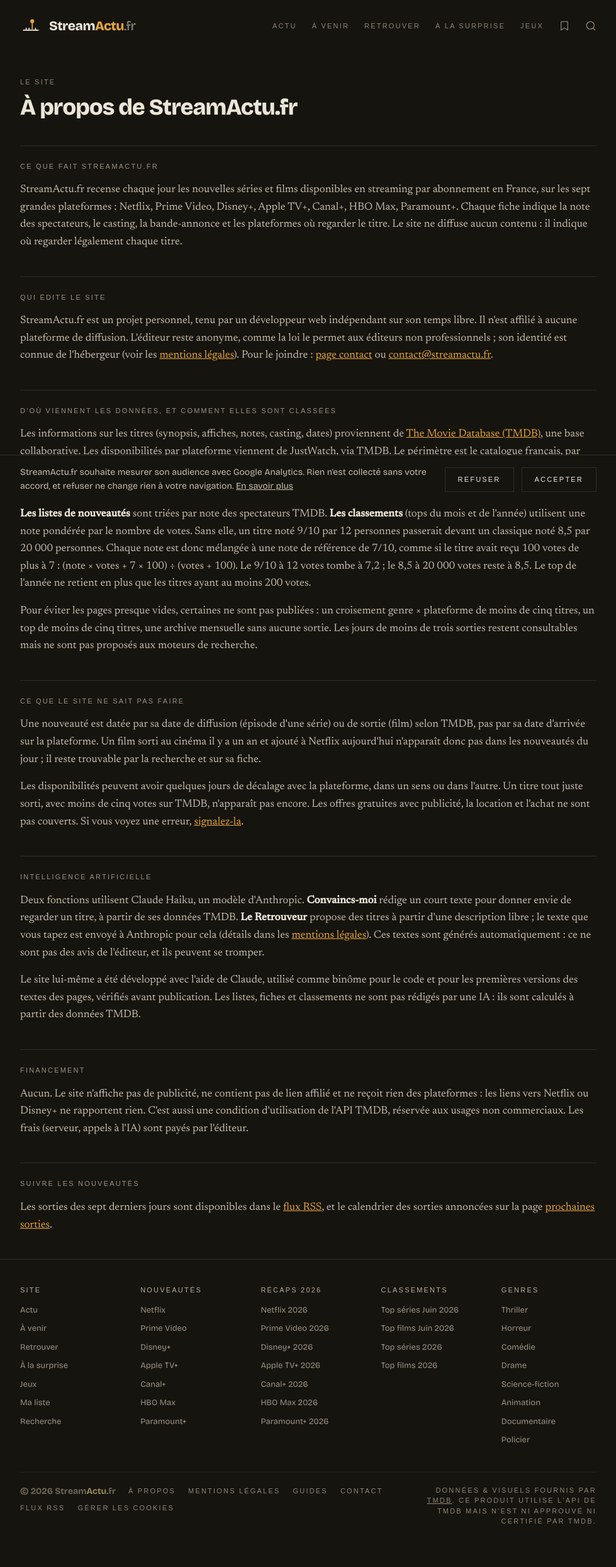
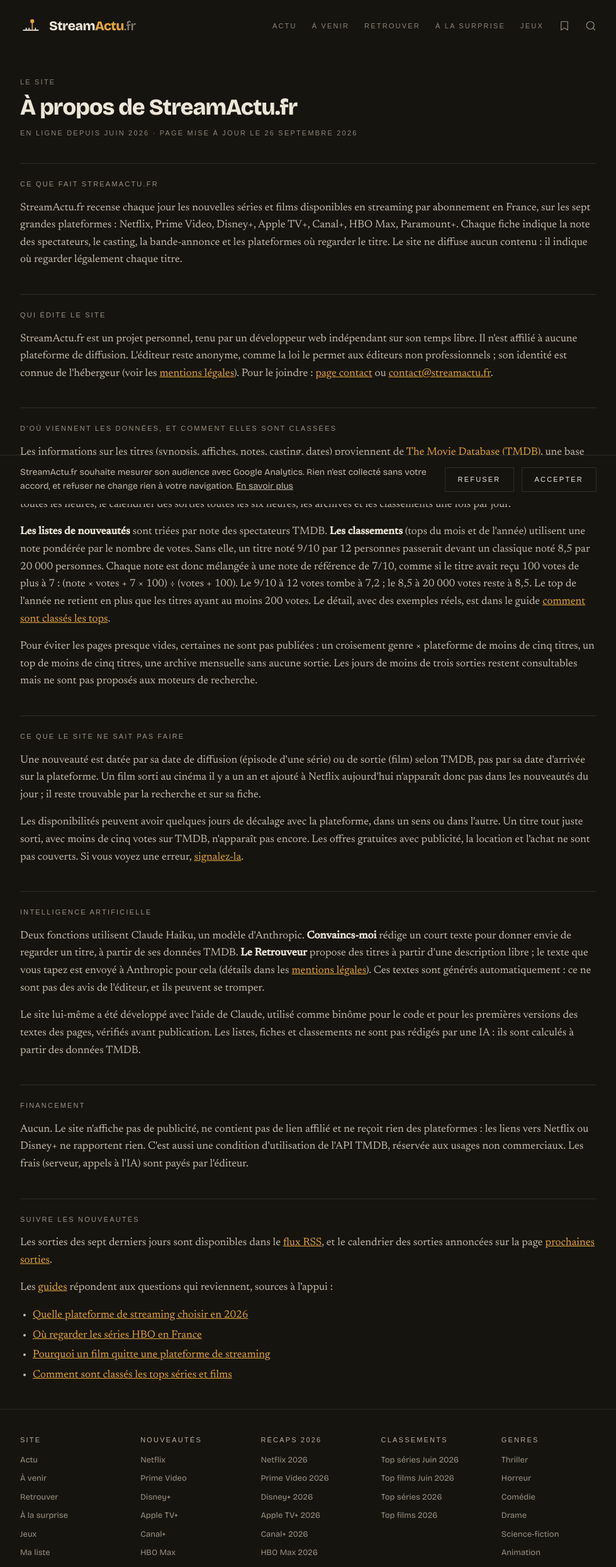
Before and after one commit to devendirect/streamactu, a Next.js app: page /a-propos in a window 1280 px wide. Shown: the top 2488 px of the page at 63% size, without its empty margins (150-1129 px from the left). Before the commit the page ends 2464 px from the top, so only its background shows below. Built offline with nearby package versions, Linux system fonts and the light colour scheme; no server answers; a web font is replaced by a local one.

Commit message:
SEO : à propos daté et relié aux guides, textes du calendrier corrigés (nouvelles séries et films, pas les épisodes), pages calendrier et films complétées

```diff
--- a/app/[slug]/[sous]/page.tsx
+++ b/app/[slug]/[sous]/page.tsx
@@ -231,6 +231,9 @@
               methodeListe(pf.nom, sous),
             ]}
             liens={[
+              ...(estSeries
+                ? []
+                : [{ href: "/guides/film-quitte-plateforme", label: "Pourquoi un film arrive ou quitte une plateforme" }]),
               { href: `/${pf.slug}/prochaines-sorties`, label: `Prochaines sorties ${pf.nom}` },
               { href: `/${pf.slug}/${new Date().getUTCFullYear()}`, label: `Récap ${pf.nom} ${new Date().getUTCFullYear()}` },
             ]}
--- a/app/a-propos/page.tsx
+++ b/app/a-propos/page.tsx
@@ -3,11 +3,17 @@
 import { PLATEFORMES } from "@/lib/plateformes";
 import { metadonnees } from "@/lib/meta";
 import { CONTACT_EMAIL, ORG_ID, SITE_URL } from "@/lib/site";
+import { formatDateFR } from "@/lib/utils";
+import { GUIDES } from "@/lib/guides";
 
 const DESCRIPTION =
   "Qui édite StreamActu.fr, d'où viennent les données, comment sont faits les classements, ce que le site ne sait pas faire et comment il est financé.";
 
 export const metadata: Metadata = metadonnees("À propos", DESCRIPTION, "/a-propos");
+
+/** Dates affichées et déclarées dans le JSON-LD : mettre à jour MIS_A_JOUR à chaque modification du texte */
+const EN_LIGNE_DEPUIS = "juin 2026";
+const MIS_A_JOUR = "2026-09-26";
 
 const styleProse = {
   fontFamily: "var(--font-newsreader), serif",
@@ -24,6 +30,7 @@
   url: `${SITE_URL}/a-propos`,
   description: DESCRIPTION,
   inLanguage: "fr-FR",
+  dateModified: MIS_A_JOUR,
   about: { "@id": ORG_ID },
   publisher: { "@id": ORG_ID },
 };
@@ -55,6 +62,9 @@
       <div>
         <p className="font-mono-label text-ink-3 mb-3">Le site</p>
         <h1 className="text-4xl font-extrabold tracking-[-0.025em]">À propos de StreamActu.fr</h1>
+        <p className="font-mono-label text-ink-3 mt-3">
+          En ligne depuis {EN_LIGNE_DEPUIS} · Page mise à jour le {formatDateFR(MIS_A_JOUR)}
+        </p>
       </div>
 
       <Section id="site" titre="Ce que fait StreamActu.fr">
@@ -107,6 +117,11 @@
           comme si le titre avait reçu 100 votes de plus à 7 : (note × votes + 7 × 100) ÷
           (votes + 100). Le 9/10 à 12 votes tombe à 7,2 ; le 8,5 à 20 000 votes reste à 8,5.
           Le top de l&apos;année ne retient en plus que les titres ayant au moins 200 votes.
+          Le détail, avec des exemples réels, est dans le guide{" "}
+          <Link href="/guides/classement-tops" className={classeLien}>
+            comment sont classés les tops
+          </Link>
+          .
         </P>
         <P>
           Pour éviter les pages presque vides, certaines ne sont pas publiées : un croisement
@@ -179,6 +194,22 @@
           </Link>
           .
         </P>
+        <P>
+          Les{" "}
+          <Link href="/guides" className={classeLien}>
+            guides
+          </Link>{" "}
+          répondent aux questions qui reviennent, sources à l&apos;appui :
+        </P>
+        <ul className={`${classeProse} list-disc pl-5 space-y-1`} style={styleProse}>
+          {GUIDES.map((g) => (
+            <li key={g.slug}>
+              <Link href={`/guides/${g.slug}`} className={classeLien}>
+                {g.titre}
+              </Link>
+            </li>
+          ))}
+        </ul>
       </Section>
     </div>
   );
--- a/app/layout.tsx
+++ b/app/layout.tsx
@@ -35,6 +35,8 @@
     "@type": "Organization",
     "@id": ORG_ID,
     name: "StreamActu.fr",
+    // Mise en ligne : juin 2026 (premier commit du dépôt le 28 juin 2026)
+    foundingDate: "2026-06",
     url: SITE_URL,
     logo: {
       "@type": "ImageObject",
--- a/app/prochaines-sorties/page.tsx
+++ b/app/prochaines-sorties/page.tsx
@@ -6,6 +6,9 @@
 import EnTeteNouveautes from "@/components/EnTeteNouveautes";
 import ListeSortiesParJour, { agregerSortiesParJour } from "@/components/ListeSortiesParJour";
 import MaillagePlateformes from "@/components/MaillagePlateformes";
+import TexteEditorial from "@/components/TexteEditorial";
+import { methodeCalendrier } from "@/lib/plateformes-contenu";
+import { syntheseCalendrier } from "@/lib/syntheses";
 
 export const revalidate = 21600;
 
@@ -59,6 +62,19 @@
 
         <ListeSortiesParJour jours={jours} />
 
+        <TexteEditorial
+          titre="Lire ce calendrier"
+          paragraphes={[
+            syntheseCalendrier(jours),
+            methodeCalendrier("les sept plateformes suivies"),
+            "Pour les séries en cours, les nouveaux épisodes arrivent chaque jour dans les nouveautés de chaque plateforme, qui restent la meilleure façon de ne rien manquer.",
+          ]}
+          liens={[
+            { href: "/", label: "Les sorties du jour" },
+            { href: "/guides/choisir-plateforme", label: "Quelle plateforme choisir" },
+          ]}
+        />
+
         <MaillagePlateformes />
       </div>
     </>
--- a/components/FaqPlateforme.tsx
+++ b/components/FaqPlateforme.tsx
@@ -70,7 +70,7 @@
 
   entrees.push({
     question: `Quand sortent les prochains films et séries sur ${nom} ?`,
-    reponse: `Le calendrier des sorties ${nom} annoncées en France est mis à jour chaque jour, épisode par épisode, sur la page des prochaines sorties.`,
+    reponse: `Le calendrier des sorties ${nom} annoncées en France (nouvelles séries et films) est actualisé plusieurs fois par jour sur la page des prochaines sorties. Les nouveaux épisodes des séries déjà lancées apparaissent, eux, dans les nouveautés du jour de leur sortie.`,
     lien: { href: `/${plateforme.slug}/prochaines-sorties`, label: `Prochaines sorties ${nom}` },
   });
 
--- a/lib/guides/choisir-plateforme.ts
+++ b/lib/guides/choisir-plateforme.ts
@@ -102,7 +102,7 @@
       titre: "Changer de plateforme au fil des mois",
       blocs: [
         {
-          p: "Beaucoup d'abonnés gardent une plateforme principale et en ajoutent une seconde le temps d'une série. Pour savoir quand ça vaut le coup, le [calendrier des prochaines sorties](/prochaines-sorties) liste les épisodes et films annoncés sur les quatre semaines à venir, plateforme par plateforme, et les [tops de l'année](/top/series-2026) montrent où se trouvent les titres les mieux notés. Avant de résilier, vérifiez les conditions : la plupart des abonnements se résilient d'un mois sur l'autre, mais certaines offres groupées comportent un engagement.",
+          p: "Beaucoup d'abonnés gardent une plateforme principale et en ajoutent une seconde le temps d'une série. Pour savoir quand ça vaut le coup, le [calendrier des prochaines sorties](/prochaines-sorties) liste les nouvelles séries et les films annoncés sur les quatre semaines à venir, plateforme par plateforme, et les [tops de l'année](/top/series-2026) montrent où se trouvent les titres les mieux notés. Avant de résilier, vérifiez les conditions : la plupart des abonnements se résilient d'un mois sur l'autre, mais certaines offres groupées comportent un engagement.",
         },
       ],
     },
--- a/lib/guides/series-hbo-france.ts
+++ b/lib/guides/series-hbo-france.ts
@@ -27,7 +27,7 @@
           p: "On peut s'y abonner directement, ou l'ajouter à un abonnement Prime Video sous forme de chaîne. Au 26 septembre 2026, la fiche de [A Knight of the Seven Kingdoms](/serie/a-knight-of-the-seven-kingdoms-224372), la série de l'univers Game of Thrones sortie en 2026, indique ainsi deux accès : HBO Max et la chaîne HBO Max sur Prime Video. À son lancement, la plateforme était aussi incluse dans des offres Canal+ ; ces offres groupées évoluent, et le mieux est de vérifier auprès de son opérateur ou de Canal+.",
         },
         {
-          p: "Les nouveautés de la plateforme sont suivies chaque jour sur la page [HBO Max](/hbo-max), avec le [calendrier des prochains épisodes](/hbo-max/prochaines-sorties) et le [récap de l'année](/hbo-max/2026).",
+          p: "Les nouveautés de la plateforme sont suivies chaque jour sur la page [HBO Max](/hbo-max), avec les [nouvelles séries HBO Max](/hbo-max/series) et le [récap de l'année](/hbo-max/2026).",
         },
       ],
     },
```
Also changed, not shown: lib/plateformes-contenu.ts (+13 -9 lines).
